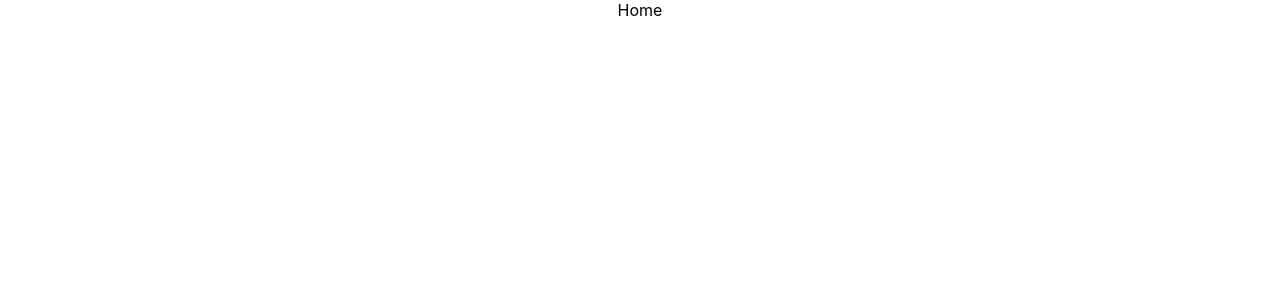
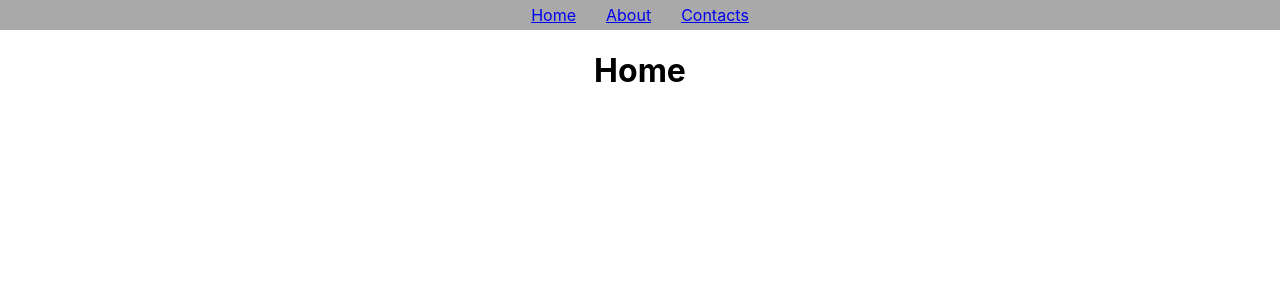
Before and after one commit to dktwho/React-intro-Router-v6.2, a React (Create React App) app: page / in a window 1280 px wide. Shown: the top 300 px of the page. Built offline with nearby package versions, Linux system fonts and the light colour scheme.

Commit message:
added component mainlayout with outlen, and index for element home in app

```diff
--- a/src/About/About.js
+++ b/src/About/About.js
@@ -2,7 +2,9 @@ import React from 'react'
 
 const About = () => {
   return (
-    <div>About</div>
+    <>
+    <h1>About</h1>
+    </>
   )
 }
 
--- a/src/App.css
+++ b/src/App.css
@@ -1,3 +1,12 @@
 .App {
   text-align: center;
 }
+
+nav a {
+  margin: 15px;
+}
+
+nav {
+  background-color: darkgrey;
+  padding: 5px;
+}
--- a/src/App.js
+++ b/src/App.js
@@ -1,19 +1,23 @@
 import './App.css';
-import { BrowserRouter, Routes, Route } from 'react-router-dom'
+import { BrowserRouter, Routes, Route, Outlet } from 'react-router-dom'
 import Home from './Home/Home'
 import About from './About/About'
 import Contacts from './Contacts/Contats'
 import NotFound from './NotFound/NotFound';
+import MainLayout from './MainLayout/MainLayout';
+
 
 function App() {
   return (
     <BrowserRouter>
       <div className="App">
         <Routes>
-          <Route path='*' element={<NotFound/>}/>
-          <Route path='/' element={<Home/>}/>
-          <Route path='about' element={<About/>}/>
-          <Route path='contacts' element={<Contacts/>}/>
+          <Route path='/' element={<MainLayout/>}>
+            <Route index element={<Home/>}/>
+            <Route path='about' element={<About/>}/>
+            <Route path='contacts' element={<Contacts/>}/>
+            <Route path='*' element={<NotFound/>}/>
+          </Route>
         </Routes>
 
       </div>
--- a/src/Contacts/Contats.js
+++ b/src/Contacts/Contats.js
@@ -2,7 +2,7 @@ import React from 'react'
 
 const Contats = () => {
   return (
-    <div>Contats</div>
+    <h1>Contacts</h1>
   )
 }
 
--- a/src/Home/Home.js
+++ b/src/Home/Home.js
@@ -2,7 +2,9 @@ import React from 'react'
 
 const Home = () => {
   return (
-    <div>Home</div>
+    <>
+    <h1>Home</h1>
+    </>
   )
 }
 
--- /dev/null
+++ b/src/MainLayout/MainLayout.js
@@ -0,0 +1,15 @@
+
+import React from 'react'
+import { Outlet } from 'react-router-dom'
+import Menu from '../Menu/Menu'
+
+const MainLayout = () => {
+  return (
+    <>
+    <Menu/>
+    <Outlet />
+    </>
+  )
+}
+
+export default MainLayout
--- /dev/null
+++ b/src/Menu/Menu.js
@@ -0,0 +1,14 @@
+import React from 'react'
+import { Link } from 'react-router-dom'
+
+const Menu = () => {
+  return (
+    <nav>
+      <Link to="/">Home</Link>
+      <Link to="about/">About</Link>
+      <Link to="/contacts">Contacts</Link>
+    </nav>
+  )
+}
+
+export default Menu
```
